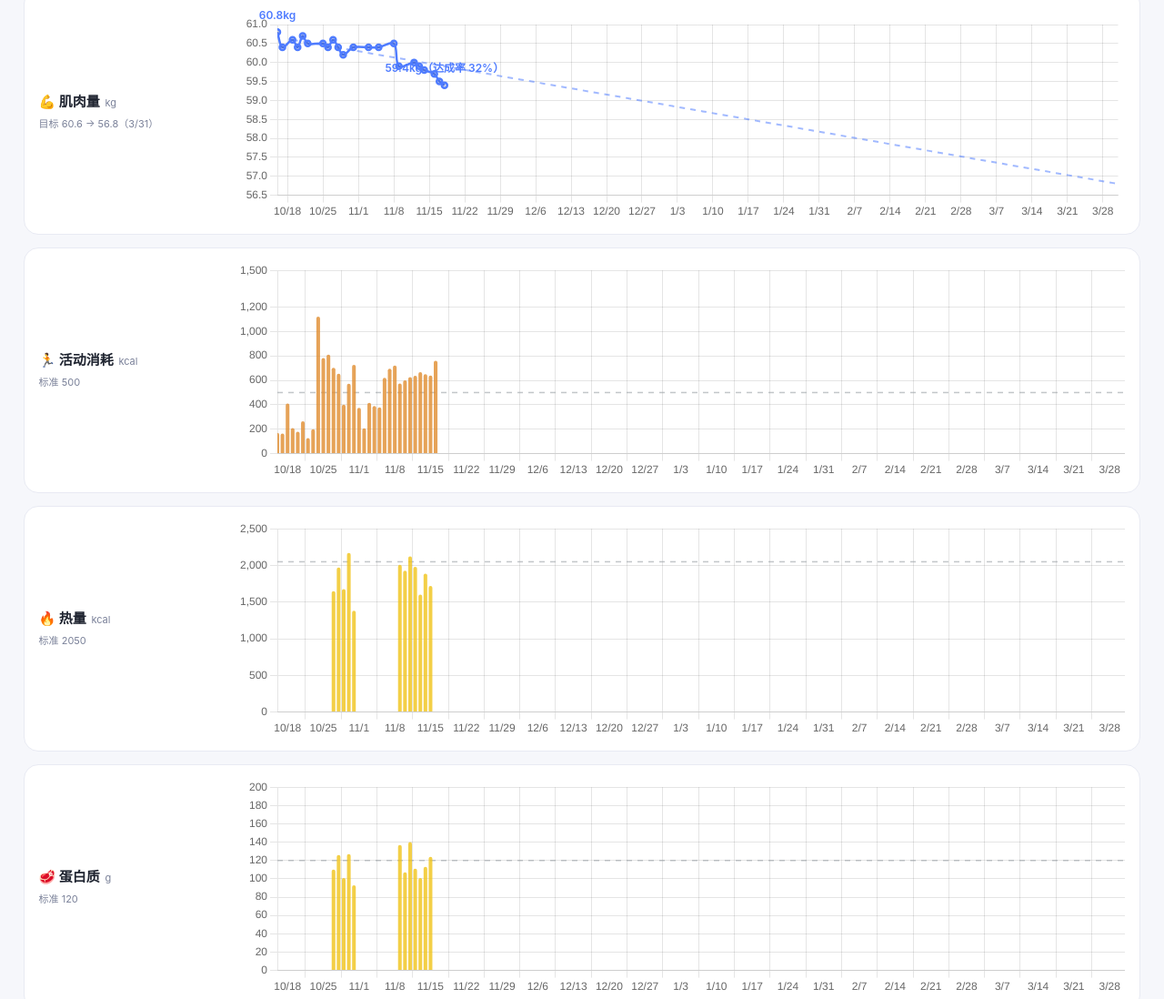
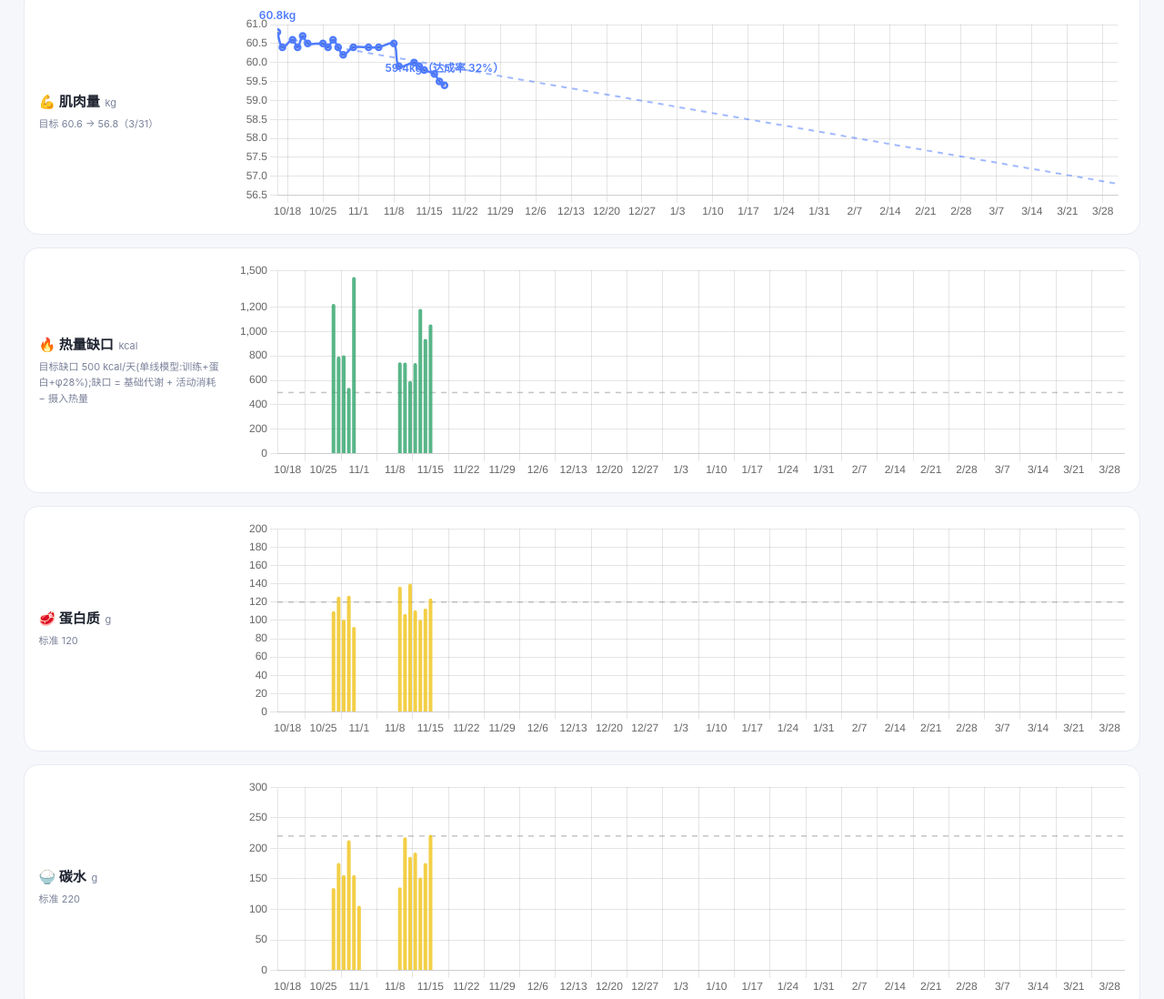
Before and after one commit to dika-sama/health-site, a plain HTML site: page index.html in a window 1280 px wide. Shown: the part 1221-2319 px from the top of the page at 91% size. Drawn offline with Linux system fonts and the light colour scheme.

Commit message:
汇总页:活动消耗与热量移至列尾,新增热量缺口图(缺口=基础代谢+活动消耗−摄入,参考线500kcal/天=单线模型缺口);派生序列前端现场算不落库
Co-Authored-By: Claude Opus 4.8 <noreply@anthropic.com>

```diff
--- a/index.html
+++ b/index.html
@@ -321,6 +321,9 @@ const METRICS = {
   // 占比指标由绝对量现场计算: 体脂率=fatMass/weight, 肌肉率=muscleMass/weight (不再直接记录)
   // 以下维度的 standard/yMin/yMax/overColor 全部由 CFG.standards 注入
   // (overColor 现仅用于 Review 页达标方向判定,不再用于柱状图着色)
+  // 派生指标(不直接落库):热量缺口 = 基础代谢(basalEnergy) + 活动消耗(activeEnergy) − 摄入热量(dietaryKcal),三项齐全才计算
+  // 标准线 500 = 单线目标模型的缺口假设(2026-11-18 定版,缺口 500kcal/天+φ28% → 3/31 75.4kg/体脂20.2%)
+  calorieGap:     { label: '热量缺口 (kcal)', color: '#2fa46b', chart: 'chart-calorieGap', bar: true, standard: 500, standardLabel: '目标缺口 500', yMax: 1500 },
   activeEnergy:   { label: '活动消耗 (kcal)', color: '#e08c2f', chart: 'chart-activeEnergy',   bar: true },
   dietaryKcal:    { label: '热量 (kcal)',     color: '#f0c419', chart: 'chart-dietaryKcal',    bar: true },
   dietaryProtein: { label: '蛋白质 (g)',      color: '#f0c419', chart: 'chart-dietaryProtein', bar: true },
@@ -546,9 +549,9 @@ function renderPlainBarChart(m, seriesRaw) {
       borderRadius: 3, barPercentage: 0.8, categoryPercentage: 0.9 },
   ];
   if (m.standard != null) {
-    // 标准线:灰色虚线横贯整个时间轴(轴首 → 轴尾),仅作参考,不做超出着色
+    // 标准线:灰色虚线横贯整个时间轴(轴首 → 轴尾),仅作参考,不做超出着色;标签可用 standardLabel 自定义(如「目标缺口 500」)
     datasets.push({
-      label: '标准', type: 'line',
+      label: m.standardLabel || '标准', type: 'line', isStd: true,
       data: [{ x: axMin(), y: m.standard }, { x: axMax(), y: m.standard }],
       borderColor: '#9aa0a699', borderDash: [6, 6], borderWidth: 1.5,
       pointRadius: 0, tension: 0, fill: false,
@@ -568,6 +571,7 @@ function renderPlainBarChart(m, seriesRaw) {
           title: (items) => (items[0] && items[0].parsed && items[0].parsed.x != null)
             ? new Date(items[0].parsed.x).toLocaleDateString('zh-CN', { month: 'numeric', day: 'numeric' })
             : '',
+          filter: (item) => !item.dataset.isStd,
           label: (item) => {
             const total = totalLookup[dayKey(new Date(item.parsed.x))];
             return total == null ? '' : `${m.label}: ${fmt(total)}`;
@@ -584,7 +588,7 @@ function renderPlainBarChart(m, seriesRaw) {
       parsing: { xAxisKey: 'x', yAxisKey: 'y' },
       scales: {
         x: { type: 'time', min: axMin(), max: axMax(), offset: false, time: { unit: 'week', displayFormats: { week: 'M/d' } } },
-        y: { min: 0, max: m.yMax, afterFit: (sc) => { sc.width = 46; } },
+        y: { min: m.yMin != null ? m.yMin : 0, max: m.yMax, afterFit: (sc) => { sc.width = 46; } },
       },
       ...tooltipCfg,
     },
@@ -822,6 +826,7 @@ document.querySelectorAll('.page-tab').forEach(btn => btn.onclick = () => {
 function metricHint(key, goals) {
   const gs = (goals || []).filter(g => g.metric === key);
   const m = METRICS[key];
+  if (key === 'calorieGap') return '目标缺口 500 kcal/天(单线模型:训练+蛋白+φ28%);缺口 = 基础代谢 + 活动消耗 − 摄入热量';
   if (gs.length) {
     const fmtDate = (d) => { const [, mm, dd] = d.split('-'); return `${+mm}/${+dd}`; };
     if (gs.length === 1) {
@@ -844,8 +849,9 @@ function metricHint(key, goals) {
 }
 
 function buildChartRows(goals) {
-  const order = ['weight', 'bodyFat', 'fatMass', 'muscleMass', 'activeEnergy', 'dietaryKcal', 'dietaryProtein', 'dietaryCarbs', 'dietaryFat', 'sleepHours'];
-  const emoji = { weight: '⚖️', bodyFat: '🫀', fatMass: '📉', muscleMass: '💪', activeEnergy: '🏃', dietaryKcal: '🔥', dietaryProtein: '🥩', dietaryCarbs: '🍚', dietaryFat: '🧈', sleepHours: '😴' };
+  // 汇总页图表顺序(2026-11-18 定版):身体成分 → 热量缺口(能量平衡结果,配 500 参考线) → 饮食细节 → 活动消耗/热量原始两项移列尾
+  const order = ['weight', 'bodyFat', 'fatMass', 'muscleMass', 'calorieGap', 'dietaryProtein', 'dietaryCarbs', 'dietaryFat', 'sleepHours', 'activeEnergy', 'dietaryKcal'];
+  const emoji = { weight: '⚖️', bodyFat: '🫀', fatMass: '📉', muscleMass: '💪', calorieGap: '🔥', dietaryProtein: '🥩', dietaryCarbs: '🍚', dietaryFat: '🧈', sleepHours: '😴', activeEnergy: '🏃', dietaryKcal: '🍽️' };
   const el = document.getElementById('chartRows');
   el.innerHTML = order.map(key => {
     const m = METRICS[key];
@@ -1217,6 +1223,11 @@ function renderReview(rows, daily, goals, trainLog, training) {
     try { daily = await loadJSON('data/daily_summary.json'); } catch (e) {}
     let trainLog = [];   // 训练打卡(汇总页状态行/表格页训练列/训练页记录卡共用)
     try { trainLog = await loadJSON('data/training_log.json'); } catch (e) {}
+    // 行为维度序列(直取日汇总字段)与热量缺口序列(派生:基础代谢+活动消耗−摄入热量,三项齐全才画点)
+    const sortedDays = () => Object.entries(daily).sort(([a], [b]) => a < b ? -1 : 1);
+    const barSeriesOf = (key) => sortedDays().map(([date, v]) => ({ x: date, y: v[key] != null ? v[key] : null }));
+    const gapSeriesOf = () => sortedDays().map(([date, v]) => ({ x: date, y: (v.basalEnergy != null && v.activeEnergy != null && v.dietaryKcal != null)
+      ? Math.round(v.basalEnergy + v.activeEnergy - v.dietaryKcal) : null }));
 
     const todayStr0 = new Date();
     const tStr = todayStr0.getFullYear() + '-' + String(todayStr0.getMonth() + 1).padStart(2, '0') + '-' + String(todayStr0.getDate()).padStart(2, '0');
@@ -1230,10 +1241,9 @@ function renderReview(rows, daily, goals, trainLog, training) {
       for (const key of ['activeEnergy', 'dietaryKcal', 'dietaryProtein', 'dietaryCarbs', 'dietaryFat', 'sleepHours']) {
         const m = METRICS[key];
         if (!m || !m.chart) continue;
-        const series = Object.entries(daily).sort(([a], [b]) => a < b ? -1 : 1)
-          .map(([date, v]) => ({ x: date, y: v[key] != null ? v[key] : null }));
-        renderPlainBarChart(m, series);
+        renderPlainBarChart(m, barSeriesOf(key));
       }
+      if (METRICS.calorieGap && hasChart) renderPlainBarChart(METRICS.calorieGap, gapSeriesOf());
       renderMacroChart(daily);
       renderTrainingChart(trainLog);   // 训练散点图同样随月份视图过滤
     };
@@ -1247,11 +1257,10 @@ function renderReview(rows, daily, goals, trainLog, training) {
       for (const key of ['activeEnergy', 'dietaryKcal', 'dietaryProtein', 'dietaryCarbs', 'dietaryFat', 'sleepHours']) {
         const m = METRICS[key];
         if (!m || !m.chart) continue;
-        const series = Object.entries(daily).sort(([a], [b]) => a < b ? -1 : 1)
-          .map(([date, v]) => ({ x: date, y: v[key] != null ? v[key] : null }));
-        const s = series;   // 闭包捕获
+        const s = barSeriesOf(key);
         step('bar-' + key, () => renderPlainBarChart(m, s));   // 统一走标准线渲染(无 standard 时纯柱)
       }
+      step('bar-calorieGap', () => renderPlainBarChart(METRICS.calorieGap, gapSeriesOf()));   // 热量缺口(派生序列)
       step('macro', () => renderMacroChart(daily));
       step('review', () => renderReview(rows, daily, goals, trainLog, training));
     } else {
```
